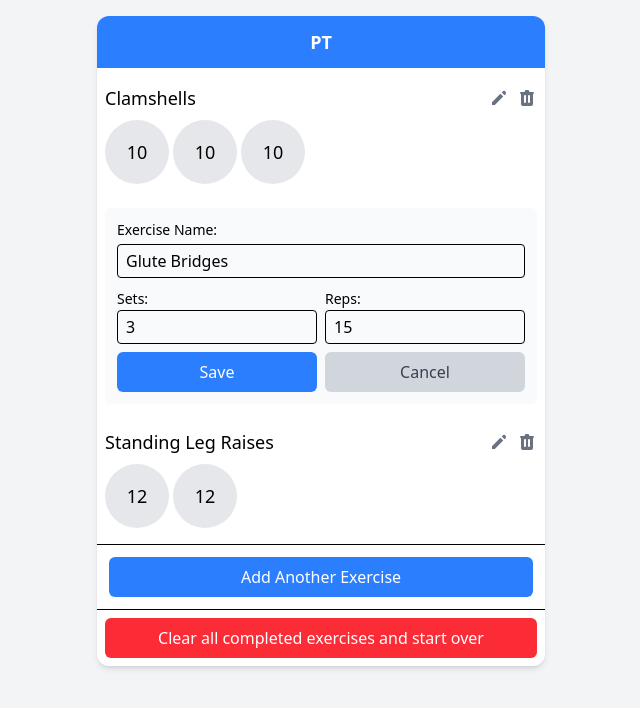
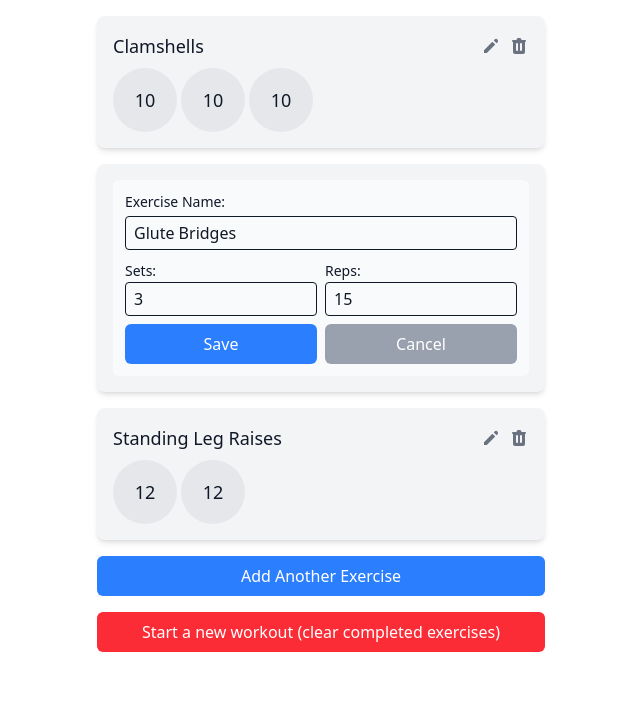
Before and after one commit to jacobian/tools, an Eleventy site: page pt-tracker/index.html in a window 1280 px wide. Both pictures are taken after a click on the button 818 px from the left and 222 px from the top of the page. Shown: the whole page, without its empty margins (319-959 px from the left). Built offline with nearby package versions, Linux system fonts and the light colour scheme; Eleventy itself is replaced by a stand-in of ours; files that its build step writes are made by us from their sources.

Commit message:
💄 fix/update/rationalize style
(by hand, claude is bad at DRY)

```diff
--- a/eleventy.config.js
+++ b/eleventy.config.js
@@ -2,4 +2,8 @@ module.exports = function (eleventyConfig) {
   // Copy any JS and CSS filers through to the build.
   eleventyConfig.addPassthroughCopy("**/*.css");
   eleventyConfig.addPassthroughCopy("**/*.js");
+  eleventyConfig.setServerOptions({
+    // liveReload doesn't seem to be working with Tailwind so turn it off.
+    liveReload: false,
+  });
 };
--- a/pt-tracker/index.html
+++ b/pt-tracker/index.html
@@ -6,16 +6,30 @@
     <title>PT Workout Tracker</title>
     <script src="https://unpkg.com/alpinejs" defer></script>
     <script src="https://cdn.jsdelivr.net/npm/@tailwindcss/browser@4"></script>
+    <style type="text/tailwindcss">
+      .card {
+        @apply bg-gray-100 rounded-lg p-4 shadow-md mb-4 text-gray-900;
+      }
+      .button {
+        @apply py-2 rounded-md transition;
+      }
+      .button-blue {
+        @apply bg-blue-500 hover:bg-blue-600 text-white;
+      }
+      .button-red {
+        @apply text-white bg-red-500 hover:bg-red-600 transition;
+      }
+      .button-gray {
+        @apply text-white bg-gray-400 hover:bg-gray-600 transition;
+      }
+    </style>
   </head>
-  <body class="bg-gray-100 min-h-screen p-4">
-    <div x-data="workoutTracker()" class="max-w-md mx-auto bg-white rounded-xl shadow-md overflow-hidden">
-      <div class="p-3 bg-blue-500 text-white">
-        <h1 class="text-lg font-bold text-center">PT</h1>
-      </div>
-
-      <div class="p-2 space-y-2">
+  <body class="min-h-screen p-4">
+    <div x-data="workoutTracker()" class="max-w-md mx-auto">
+      <!-- List of exercises -->
+      <div>
         <template x-for="(exercise, exerciseIndex) in exercises" :key="exercise.id">
-          <div class="py-2">
+          <div class="card">
             <!-- Normal view -->
             <template x-if="!isDeletingExercise(exercise.id) && !isEditingExercise(exercise.id)">
               <div>
@@ -68,18 +82,8 @@
               <div class="bg-gray-100 p-3 rounded-md">
                 <p class="text-center font-medium mb-2">Confirm?</p>
                 <div class="flex space-x-2">
-                  <button
-                    @click="deleteExercise(exerciseIndex)"
-                    class="flex-1 py-2 bg-red-500 text-white rounded-md hover:bg-red-600 transition"
-                  >
-                    Yes, Delete
-                  </button>
-                  <button
-                    @click="cancelDelete()"
-                    class="flex-1 py-2 bg-gray-300 text-gray-700 rounded-md hover:bg-gray-400 transition"
-                  >
-                    Cancel
-                  </button>
+                  <button @click="deleteExercise(exerciseIndex)" class="flex-1 button button-red">Yes, Delete</button>
+                  <button @click="cancelDelete()" class="flex-1 button button-gray">Cancel</button>
                 </div>
               </div>
             </template>
@@ -121,18 +125,8 @@
                 </div>
 
                 <div class="flex space-x-2">
-                  <button
-                    @click="saveEdit(exerciseIndex)"
-                    class="flex-1 py-2 bg-blue-500 text-white rounded-md hover:bg-blue-600 transition"
-                  >
-                    Save
-                  </button>
-                  <button
-                    @click="cancelEdit()"
-                    class="flex-1 py-2 bg-gray-300 text-gray-700 rounded-md hover:bg-gray-400 transition"
-                  >
-                    Cancel
-                  </button>
+                  <button @click="saveEdit(exerciseIndex)" class="flex-1 button button-blue">Save</button>
+                  <button @click="cancelEdit()" class="flex-1 button button-gray">Cancel</button>
                 </div>
               </div>
             </template>
@@ -141,18 +135,13 @@
       </div>
 
       <!-- Add exercise widget -->
-      <div class="p-3 border-t border-b">
+      <div>
         <template x-if="!showAddForm">
-          <button
-            @click="showAddForm = true"
-            class="w-full py-2 bg-blue-500 text-white rounded-md hover:bg-blue-600 transition"
-          >
-            Add Another Exercise
-          </button>
+          <button @click="showAddForm = true" class="w-full button button-blue">Add Another Exercise</button>
         </template>
 
         <template x-if="showAddForm">
-          <div class="space-y-2">
+          <div class="card space-x-2">
             <div class="flex flex-col">
               <label class="text-sm font-medium mb-1">Exercise Name:</label>
               <input
@@ -186,27 +175,17 @@
               </div>
             </div>
 
-            <div class="flex space-x-2">
-              <button
-                @click="addExercise()"
-                class="flex-1 py-2 bg-green-500 text-white rounded-md hover:bg-green-600 transition"
-              >
-                OK
-              </button>
-              <button
-                @click="showAddForm = false"
-                class="flex-1 py-2 bg-gray-300 text-gray-700 rounded-md hover:bg-gray-400 transition"
-              >
-                Cancel
-              </button>
+            <div class="flex space-x-2 pt-2">
+              <button @click="addExercise()" class="flex-1 button button-blue">OK</button>
+              <button @click="showAddForm = false" class="flex-1 button button-gray">Cancel</button>
             </div>
           </div>
         </template>
       </div>
 
-      <div class="p-2">
+      <div class="mt-4">
         <button @click="resetAll" class="w-full py-2 bg-red-500 text-white rounded-md hover:bg-red-600 transition">
-          Clear all completed exercises and start over
+          Start a new workout (clear completed exercises)
         </button>
       </div>
     </div>
```
Also changed, not shown: README.md.
